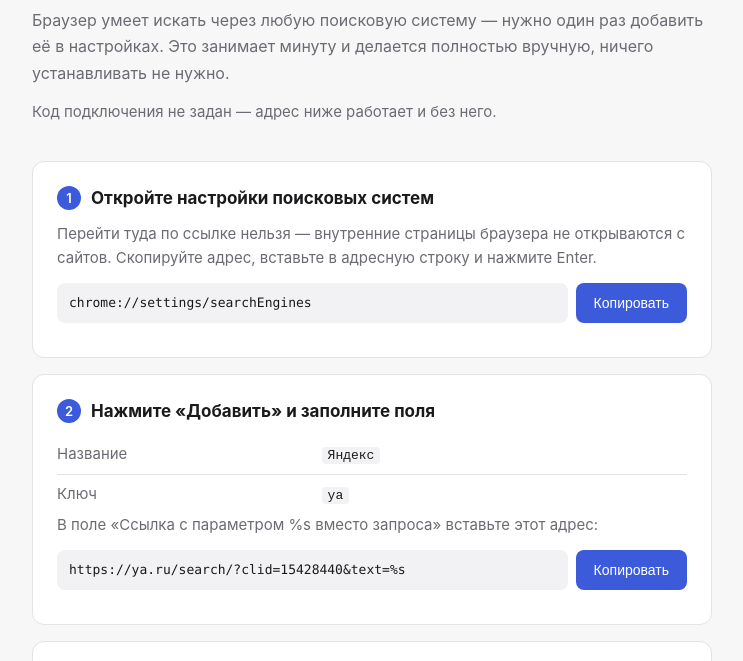
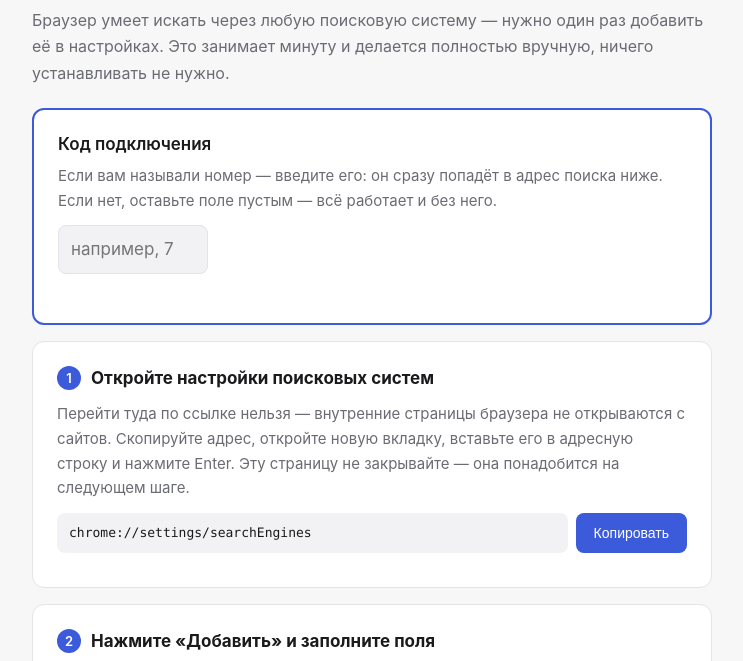
Before and after one commit to Kapabass/webfinder, a plain HTML site: page setup/index.html in a window 1280 px wide. Shown: the part 85-746 px from the top of the page, without its empty margins (268-1011 px from the left). Drawn offline with Linux system fonts and the light colour scheme.

Commit message:
setup: поле «Код подключения» и настройки в новой вкладке
Номер брался только из ?vid= в ссылке, поэтому все, кто пришёл по общей
инструкции, попадали в отчёт без номера. Теперь его можно ввести руками —
адрес для копирования обновляется на лету и запоминается в браузере.

Co-Authored-By: Claude Opus 5.5 <noreply@anthropic.com>

```diff
--- a/setup/index.html
+++ b/setup/index.html
@@ -8,11 +8,13 @@
   :root {
     --bg: #f7f7f8; --card: #ffffff; --text: #1a1a1c; --muted: #6b6b73;
     --line: #e3e3e8; --accent: #3b5bdb; --ok: #1a7f4b; --code: #f2f2f5;
+    --bad: #c92a2a;
   }
   @media (prefers-color-scheme: dark) {
     :root {
       --bg: #17171a; --card: #202024; --text: #ececf0; --muted: #9a9aa4;
       --line: #33333a; --accent: #7b93f5; --ok: #4ac585; --code: #2a2a30;
+      --bad: #ff8787;
     }
   }
   * { box-sizing: border-box; }
@@ -24,8 +26,21 @@
   main { max-width: 680px; margin: 0 auto; }
   h1 { font-size: 27px; line-height: 1.25; margin: 0 0 10px; letter-spacing: -0.015em; }
   .lead { color: var(--muted); margin: 0 0 14px; }
-  .vid { margin: 0 0 36px; font-size: 15px; color: var(--muted); }
-  .vid b { color: var(--text); font-variant-numeric: tabular-nums; }
+  .code {
+    background: var(--card); border: 2px solid var(--accent);
+    border-radius: 12px; padding: 20px 24px; margin: 22px 0 16px;
+  }
+  .code label { display: block; font-size: 17px; font-weight: 600; margin: 0 0 6px; }
+  .code p { margin: 0 0 12px; color: var(--muted); font-size: 15px; }
+  .code input {
+    width: 150px; padding: 9px 12px; font: inherit; font-size: 17px;
+    color: var(--text); background: var(--code);
+    border: 1px solid var(--line); border-radius: 8px;
+  }
+  .code input:focus { outline: 2px solid var(--accent); outline-offset: 1px; }
+  .code .msg { margin: 10px 0 0; font-size: 14px; min-height: 1.4em; }
+  .code .msg.ok  { color: var(--ok); }
+  .code .msg.bad { color: var(--bad); }
 
   .step {
     background: var(--card); border: 1px solid var(--line);
@@ -83,14 +98,24 @@
     её в настройках. Это занимает минуту и делается полностью вручную, ничего
     устанавливать не нужно.
   </p>
-  <p class="vid" id="vidline"></p>
+  <div class="code">
+    <label for="vid">Код подключения</label>
+    <p>
+      Если вам называли номер — введите его: он сразу попадёт в адрес поиска
+      ниже. Если нет, оставьте поле пустым — всё работает и без него.
+    </p>
+    <input id="vid" type="text" inputmode="numeric" maxlength="2"
+           placeholder="например, 7" autocomplete="off">
+    <p class="msg" id="vid-msg" aria-live="polite"></p>
+  </div>
 
   <div class="step">
     <h2><span>1</span> Откройте настройки поисковых систем</h2>
     <p id="settings-hint">
       Перейти туда по ссылке нельзя — внутренние страницы браузера не
-      открываются с сайтов. Скопируйте адрес, вставьте в адресную строку и
-      нажмите Enter.
+      открываются с сайтов. Скопируйте адрес, откройте новую вкладку, вставьте
+      его в адресную строку и нажмите Enter. Эту страницу не закрывайте — она
+      понадобится на следующем шаге.
     </p>
     <div class="copy">
       <code id="settings"></code>
@@ -142,7 +167,8 @@
     </p>
     <p>
       Эта страница ничего не собирает и никуда ничего не отправляет: адрес
-      собирается прямо в браузере, никакие данные никуда не уходят. Вопросы —
+      собирается прямо в браузере. Номер, если вы его ввели, хранится только
+      в этом браузере. Вопросы —
       <a href="mailto:dimya.prokhorov@gmail.com">dimya.prokhorov@gmail.com</a>
     </p>
   </div>
@@ -151,24 +177,61 @@
 <script>
   const BASE_CLID = '15428440';
 
-  // Код канала приходит в адресе: ?vid=5. Нормализуем так же, как расширение:
-  // число от 1 до 99, ведущие нули отбрасываем, 0 и пустое значение — без кода.
-  function readVid() {
-    const raw = (new URLSearchParams(location.search).get('vid') || '').trim();
-    if (!/^\d{1,2}$/.test(raw)) return '';
+  // Нормализуем так же, как расширение и приложения: число от 1 до 99,
+  // ведущие нули отбрасываем. null — ввод негодный, '' — кода нет.
+  function normalize(raw) {
+    raw = (raw || '').trim();
+    if (raw === '') return '';
+    if (!/^\d{1,2}$/.test(raw)) return null;
     const n = Number(raw);
-    return n >= 1 && n <= 99 ? String(n) : '';
+    return n >= 1 && n <= 99 ? String(n) : null;
   }
 
-  const vid  = readVid();
-  const clid = vid ? BASE_CLID + '-' + vid : BASE_CLID;
+  // Ключ свой, не wf_vid веб-приложения: у того своя логика вокруг кода
+  // из адреса, смешивать их незачем. Приватный режим может бросить на
+  // обращении к хранилищу — тогда просто живём без него.
+  const KEY = 'wf_setup_vid';
+  const store = {
+    get() { try { return localStorage.getItem(KEY) || ''; } catch (e) { return ''; } },
+    set(v) { try { v ? localStorage.setItem(KEY, v) : localStorage.removeItem(KEY); } catch (e) {} },
+  };
 
-  document.getElementById('url').textContent =
-    'https://ya.ru/search/?clid=' + clid + '&text=%s';
+  const field = document.getElementById('vid');
+  const msg   = document.getElementById('vid-msg');
 
-  document.getElementById('vidline').innerHTML = vid
-    ? 'Код подключения: <b>' + vid + '</b> — он уже вшит в адрес ниже.'
-    : 'Код подключения не задан — адрес ниже работает и без него.';
+  function render(vid) {
+    const clid = vid ? BASE_CLID + '-' + vid : BASE_CLID;
+    document.getElementById('url').textContent =
+      'https://ya.ru/search/?clid=' + clid + '&text=%s';
+  }
+
+  // Откуда код: ссылка канала (?vid=5) главнее сохранённого — по ней
+  // человек пришёл только что. Поле остаётся редактируемым: адрес копируют
+  // один раз, и исправить опечатку в номере должно быть можно.
+  const fromUrl = normalize(new URLSearchParams(location.search).get('vid'));
+  const initial = fromUrl || store.get();
+  field.value = initial;
+  if (fromUrl) store.set(fromUrl);
+  render(initial);
+  if (initial) {
+    msg.textContent = 'Номер ' + initial + ' уже в адресе поиска ниже.';
+    msg.className = 'msg ok';
+  }
+
+  field.addEventListener('input', () => {
+    const vid = normalize(field.value);
+    if (vid === null) {
+      // Негодный ввод — адрес без кода, а не с мусором.
+      render('');
+      msg.textContent = 'Код — это число от 1 до 99. Либо оставьте поле пустым.';
+      msg.className = 'msg bad';
+      return;
+    }
+    store.set(vid);
+    render(vid);
+    msg.textContent = vid ? 'Номер ' + vid + ' уже в адресе поиска ниже.' : '';
+    msg.className = vid ? 'msg ok' : 'msg';
+  });
 
   // Путь к настройкам у каждого браузера свой, а определить браузер можно
   // только по userAgent: порядок проверок важен, Яндекс.Браузер и Opera
```
